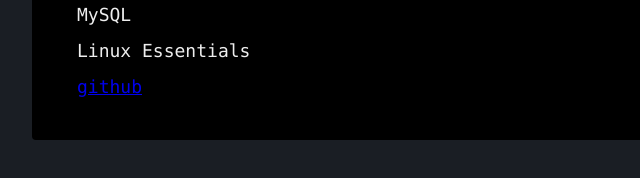
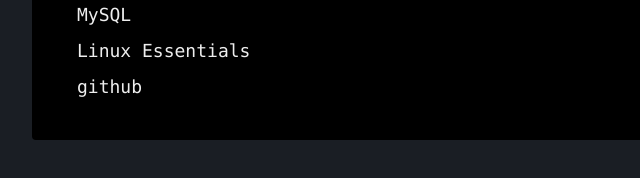
Before and after one commit to git-cardoso/pr0m3theus.github.io, a plain HTML site: page index.html in a window 1280 px wide. Shown: the part 478-656 px from the top of the page, 233-873 px from the left. Drawn offline with Linux system fonts and the light colour scheme.

Commit message:
Update index.html

```diff
--- a/index.html
+++ b/index.html
@@ -28,7 +28,7 @@
             <span cmd>Django</span>
             <span cmd>MySQL</span>
             <span cmd>Linux Essentials</span>
-            <span cmd><a href="https://github.com/jfc-devops" target="_blank">github</a></span>
+            <span cmd>github <a href="https://github.com/jfc-devops" target="_blank"></a></span>
 
         </div>
 
```
